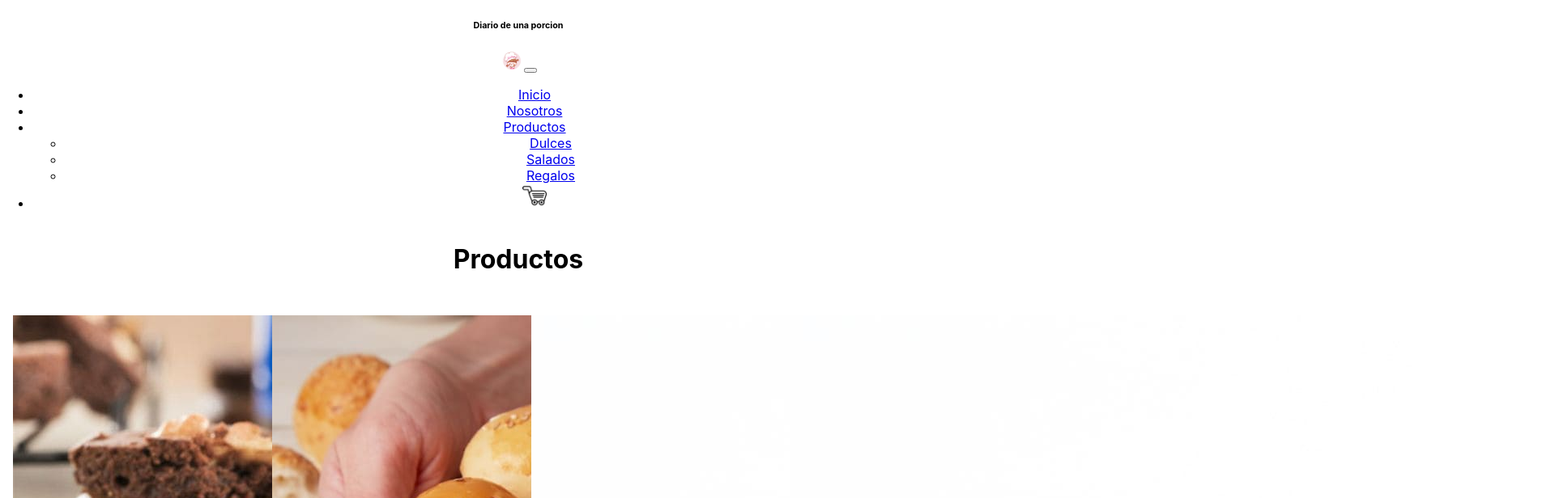
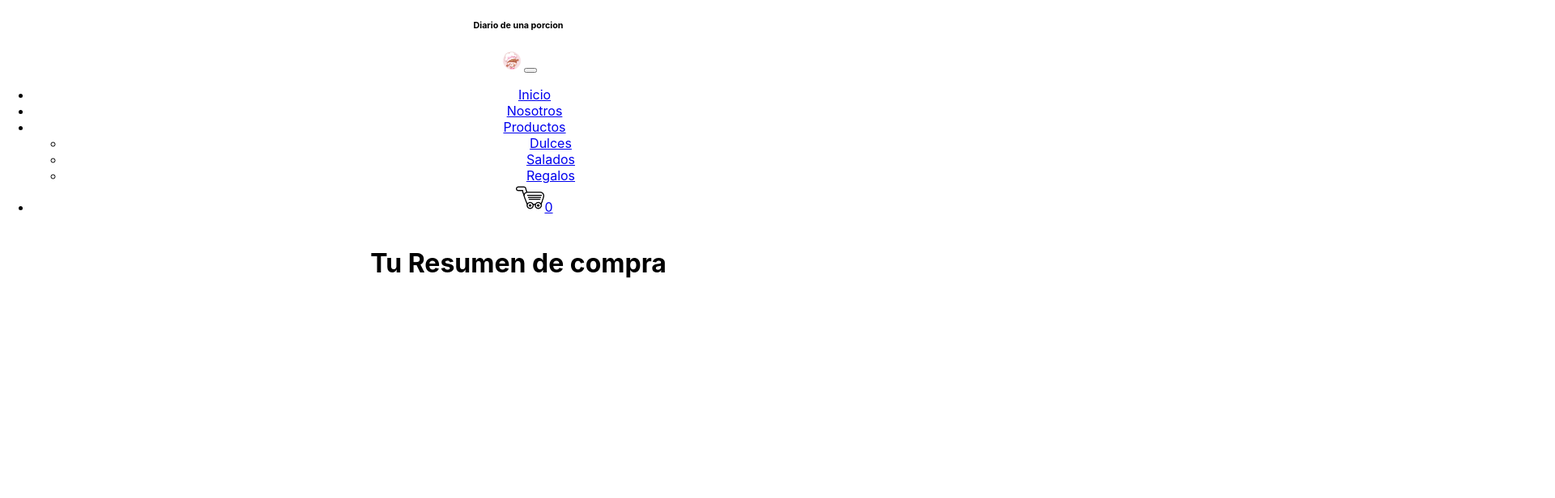
Before and after one commit to MartinBianco94/diario-de-una-porcion, a React (Create React App) app: page /Cart in a window 1280 px wide. Before the commit this address led to /. Shown: the top 616 px of the page at 81% size, 1920 px wide, since content can reach past the window. Built offline with nearby package versions, Linux system fonts and the light colour scheme; the HTML template or start-up script is replaced by a standard one.

Commit message:
cartcontext

```diff
--- a/src/App.js
+++ b/src/App.js
@@ -4,9 +4,12 @@ import ItemListConteiner from "./Components/ItemListConteiner";
 import ItemDetailContainer from "./Components/ItemDetailContainer";
 import { BrowserRouter, Routes, Route, Navigate } from "react-router-dom";
 import Nosotros from "./Components/Nosotros";
+import Cart from "./Components/Cart";
+import { CartProvider } from "./Components/CartContext";
 
 function App() {
   return (
+    <CartProvider>
       <BrowserRouter>
         <div className="App">
           <header>
@@ -14,8 +17,12 @@ function App() {
           </header>
           <Routes>
             <Route path="/Nosotros" element={<Nosotros />} />
+            <Route path="/Cart" element={<Cart />} />
             <Route path="/" element={<ItemListConteiner />} />
-          <Route path="/category/:categoryId" element={<ItemListConteiner />} />
+            <Route
+              path="/category/:categoryId"
+              element={<ItemListConteiner />}
+            />
             <Route
               path="/ItemDetail/:productId"
               element={<ItemDetailContainer />}
@@ -24,6 +31,7 @@ function App() {
           </Routes>
         </div>
       </BrowserRouter>
+    </CartProvider>
   );
 }
 
--- /dev/null
+++ b/src/Components/Cart.js
@@ -0,0 +1,26 @@
+import { useContext } from "react";
+import { CartContext } from "./CartContext";
+
+const Cart = () => {
+  const { cart } = useContext(CartContext);
+
+  console.log(cart);
+  return (
+    <div>
+      <h1>Tu Resumen de compra</h1>
+      {cart.map((item) => (
+        <div className="card" style={{ width: "18rem" }}>
+          <img src={item.image} className="card-img-top" alt={item.name} />
+          <div className="card-body">
+            <h4>{item.name}</h4>
+            <p>Cantidad: {item.Counter}</p>
+            <h5>Precio: ${item.price * item.Counter}</h5>
+            <hr />
+          </div>
+        </div>
+      ))}
+    </div>
+  );
+};
+
+export default Cart;
--- /dev/null
+++ b/src/Components/CartContext.js
@@ -0,0 +1,25 @@
+import { createContext, useState } from "react";
+
+export const CartContext = createContext();
+
+export const CartProvider = ({ children }) => {
+  const [cart, setCart] = useState([]);
+
+  const addItem = (item) => {
+    setCart([...cart, item]);
+  };
+
+  const isInCart = (id) => {
+    return cart.some((prod) => prod.id === id);
+  };
+
+  const cartQuantity = () => {
+    return cart.reduce((acc, prod) => (acc += prod.Counter), 0);
+  };
+
+  return (
+    <CartContext.Provider value={{ cart, addItem, isInCart, cartQuantity }}>
+      {children}
+    </CartContext.Provider>
+  );
+};
--- a/src/Components/CartWidget.js
+++ b/src/Components/CartWidget.js
@@ -1,10 +1,18 @@
-import React from "react";
+import React, { useContext } from "react";
+import { Link } from "react-router-dom";
 import carrito_de_compras from "../Assets/Img/carrito_de_compras.png";
+import { CartContext } from "./CartContext";
 
-const Cart = () => (
-  <a href="#">
-    <img src={carrito_de_compras} alt="" width="30" height="30" />
-  </a>
-);
+const CartWidget = () => {
+  const { cartQuantity } = useContext(CartContext);
+  return (
+    <Link to="/Cart">
+      <img src={carrito_de_compras} alt="" width="35" height="35" />
+      <span class="top-0 start-100 translate-middle badge rounded-pill bg-danger">
+        {cartQuantity()}
+      </span>
+    </Link>
+  );
+};
 
-export default Cart;
+export default CartWidget;
--- a/src/Components/Item.js
+++ b/src/Components/Item.js
@@ -1,5 +1,4 @@
 import React from "react";
-import ItemCount from "./ItemCount";
 import { Link } from "react-router-dom";
 
 const Item = (props) => {
--- a/src/Components/ItemDetail.js
+++ b/src/Components/ItemDetail.js
@@ -1,19 +1,27 @@
-import React from "react";
+import React, { useContext } from "react";
 import ItemCount from "./ItemCount";
 import { useState } from "react";
+import { CartContext } from "./CartContext";
+import { Link } from "react-router-dom";
 
 const ItemDetail = ({ product }) => {
+  const { cart, addItem, isInCart } = useContext(CartContext);
+
+  console.log(cart);
+
   const [Counter, setCounter] = useState(1);
 
-  const agregarAlCarrito = (Counter) => {
+  const agregarAlCarrito = () => {
     const itemToAdd = {
       id: product.id,
       name: product.name,
       stock: product.stock,
       image: product.imageUrl,
+      price: product.price,
       Counter,
     };
-    console.log(itemToAdd);
+
+    addItem(itemToAdd);
   };
   return (
     <div className="product-list">
@@ -25,13 +33,20 @@ const ItemDetail = ({ product }) => {
         />
         <div className="card-body">
           <h1 className="card-title">{product?.name}</h1>
+          <h3> $ {product?.price}</h3>
           <h5>{product?.description}</h5>
+          {!isInCart(product?.id) ? (
             <ItemCount
               max={product?.stock}
               Counter={Counter}
               setCounter={setCounter}
               onAdd={agregarAlCarrito}
             />
+          ) : (
+            <Link to="/cart" className="btn btn-success">
+              Terminar compra
+            </Link>
+          )}
         </div>
       </div>
     </div>
--- a/src/Components/ItemListConteiner.js
+++ b/src/Components/ItemListConteiner.js
@@ -20,7 +20,7 @@ const ItemListConteiner = ({ setProductId }) => {
       .catch((error) => console.log(error));
   }, [categoryId]);
 
-  console.log("desde el container", productList);
+  /*console.log("desde el container", productList);*/
 
   return (
     <div>
--- a/src/Components/NavBar.js
+++ b/src/Components/NavBar.js
@@ -1,7 +1,8 @@
 import React from "react";
-import Cart from "./CartWidget";
+import CartWidget from "./CartWidget";
 import logotipo_secundario from "../Assets/Img/logotipo_secundario.png";
 import { Link } from "react-router-dom";
+
 const Navbar = () => {
   return (
     <nav className="navbar navbar-expand-lg navbar-light bg-light">
@@ -64,7 +65,7 @@ const Navbar = () => {
               </ul>
             </li>
             <li className="cart">
-              <Cart />
+              <CartWidget />
             </li>
           </ul>
         </div>
```
Lines whose indentation alone changed are shown as unchanged.
